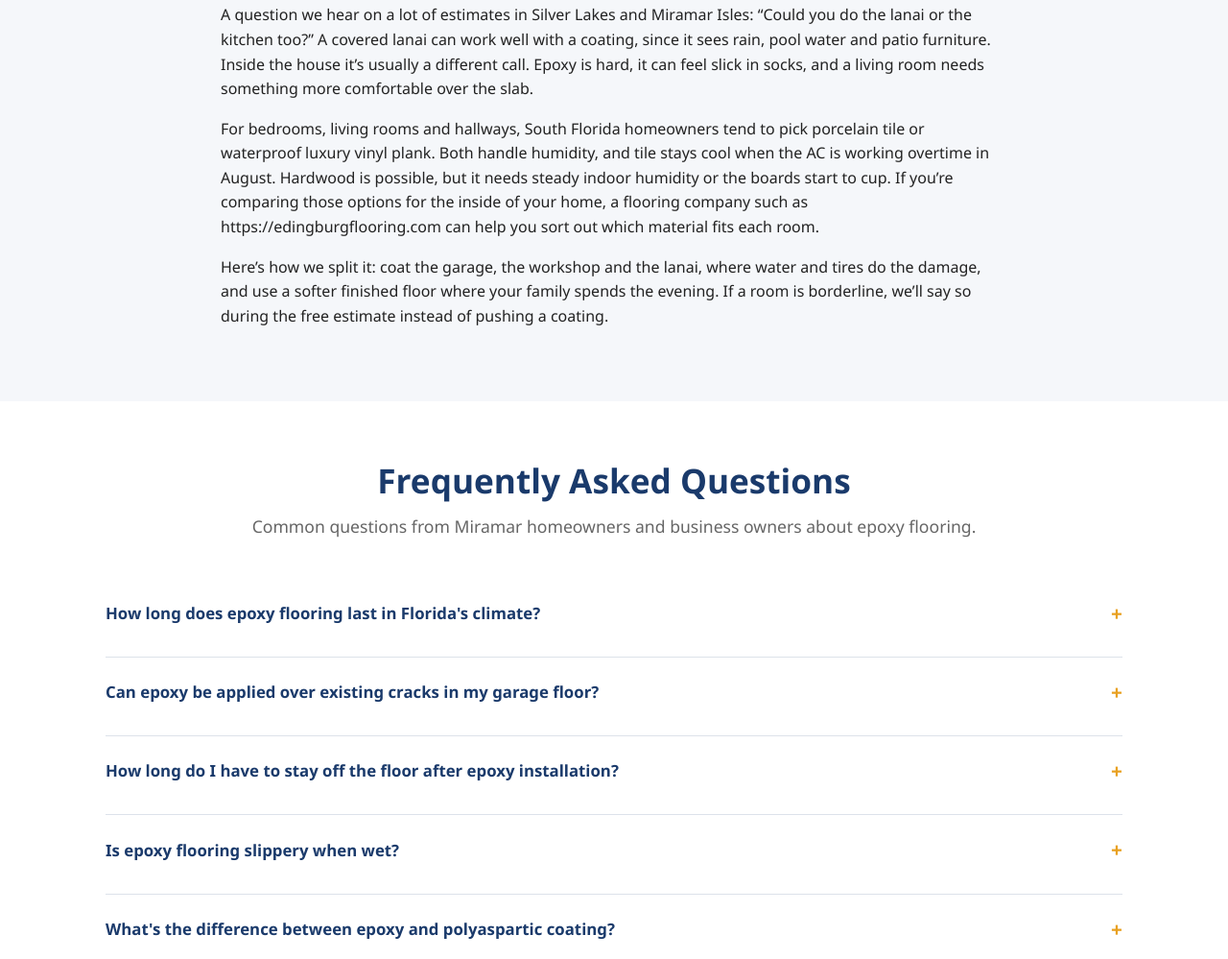
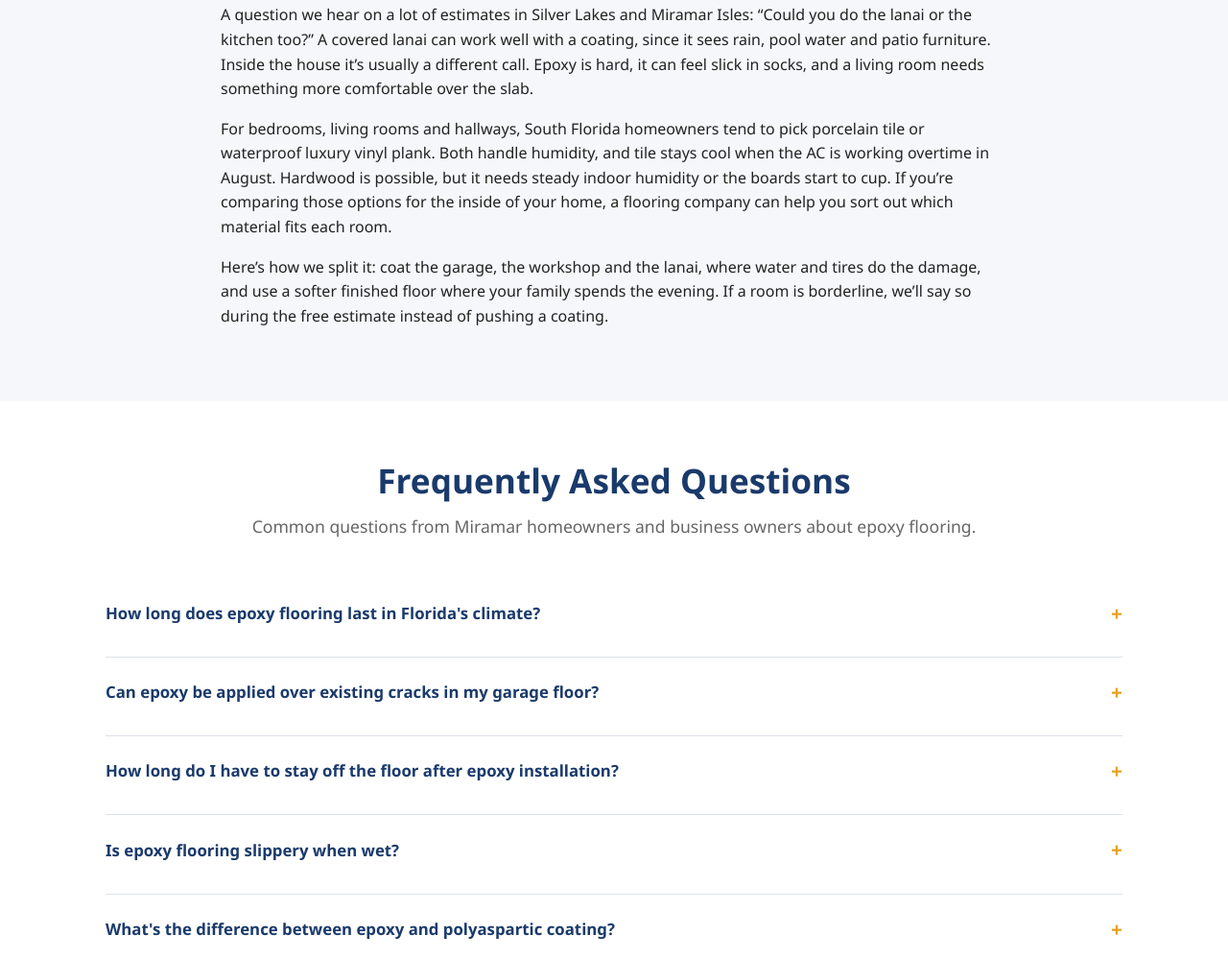
Before and after one commit to iDevRM/epoxy-flooring-miramar-fl, a plain HTML site: page index.html in a window 1280 px wide. Shown: the part 6137-7136 px from the top of the page at 96% size. Drawn offline with Linux system fonts and the light colour scheme.

Commit message:
Use niche anchor text instead of URL for Edinburg flooring link

```diff
--- a/index.html
+++ b/index.html
@@ -295,7 +295,7 @@
 <p class="section-subtitle text-center">Not every room in the house should get the same floor.</p>
 <div style="max-width:820px;margin:0 auto;">
 <p style="margin-bottom:16px;">A question we hear on a lot of estimates in Silver Lakes and Miramar Isles: &ldquo;Could you do the lanai or the kitchen too?&rdquo; A covered lanai can work well with a coating, since it sees rain, pool water and patio furniture. Inside the house it&rsquo;s usually a different call. Epoxy is hard, it can feel slick in socks, and a living room needs something more comfortable over the slab.</p>
-<p style="margin-bottom:16px;">For bedrooms, living rooms and hallways, South Florida homeowners tend to pick porcelain tile or waterproof luxury vinyl plank. Both handle humidity, and tile stays cool when the AC is working overtime in August. Hardwood is possible, but it needs steady indoor humidity or the boards start to cup. If you&rsquo;re comparing those options for the inside of your home, a flooring company such as <a href="https://edingburgflooring.com/">https://edingburgflooring.com</a> can help you sort out which material fits each room.</p>
+<p style="margin-bottom:16px;">For bedrooms, living rooms and hallways, South Florida homeowners tend to pick porcelain tile or waterproof luxury vinyl plank. Both handle humidity, and tile stays cool when the AC is working overtime in August. Hardwood is possible, but it needs steady indoor humidity or the boards start to cup. If you&rsquo;re comparing those options for the inside of your home, a <a href="https://edingburgflooring.com/">flooring</a> company can help you sort out which material fits each room.</p>
 <p>Here&rsquo;s how we split it: coat the garage, the workshop and the lanai, where water and tires do the damage, and use a softer finished floor where your family spends the evening. If a room is borderline, we&rsquo;ll say so during the free estimate instead of pushing a coating.</p>
 </div>
 </div>
```
